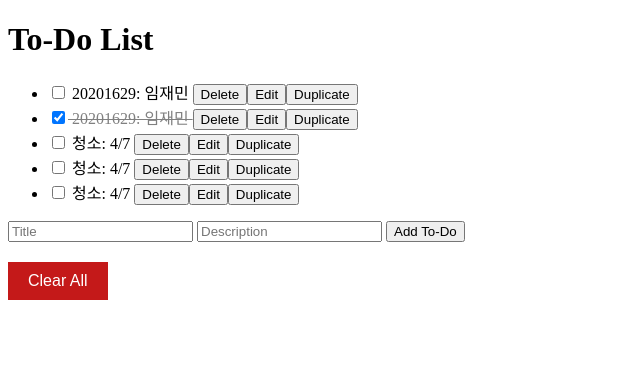
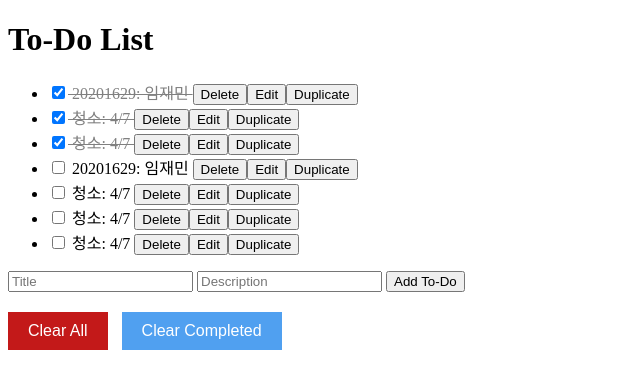
Before and after one commit to id187/FastApi-Todos, a FastAPI app: page / in a window 1280 px wide. Shown: the top 389 px of the page, without its empty margins (0-640 px from the left). Run offline with FastAPI, Linux system fonts and the light colour scheme.

Commit message:
Add Arrange and Clear Completed Function

```diff
--- a/fastapi-app/main.py
+++ b/fastapi-app/main.py
@@ -45,9 +45,15 @@ def create_todo(todo: TodoItem):
 @app.put("/todos/{todo_id}", response_model=TodoItem)
 def update_todo(todo_id: int, updated_todo: TodoItem):
     todos = load_todos()
-    for todo in todos:
+    for i, todo in enumerate(todos):
         if todo["id"] == todo_id:
+            was_completed = todo["completed"]
             todo.update(updated_todo.dict())
+
+            if not was_completed and updated_todo.completed:
+                moved = todos.pop(i)
+                todos.insert(0, moved)
+
             save_todos(todos)
             return updated_todo
     raise HTTPException(status_code=404, detail="To-Do item not found")
--- a/fastapi-app/templates/index.html
+++ b/fastapi-app/templates/index.html
@@ -6,7 +6,7 @@
     <title>To-Do List</title>
     <style>
         #clear_all_button {
-            background-color: rgb(196, 25, 25);
+            background-color: rgb(195, 25, 25);
             color: white;
             padding: 10px 20px;
             font-size: 16px;
@@ -16,7 +16,22 @@
         }
 
         #clear_all_button:hover {
-            background-color: rgb(136, 0, 0);
+            background-color: rgb(135, 0, 0);
+        }
+
+        #clear_completed_button {
+        background-color: rgb(80, 160, 240);
+        color: white;
+        padding: 10px 20px;
+        font-size: 16px;
+        border: none;
+        cursor: pointer;
+        margin-top: 20px;
+        margin-left: 10px;
+        }
+
+        #clear_completed_button:hover {
+            background-color: rgb(20, 100, 180);
         }
 
         .completed {
@@ -34,6 +49,7 @@
         <button type="submit">Add To-Do</button>
     </form>
     <button id="clear_all_button">Clear All</button>
+    <button id="clear_completed_button">Clear Completed</button>
 
     <script>
         async function fetchTodos() {
@@ -156,6 +172,18 @@
             if (response.ok) fetchTodos();
         });
 
+        document.getElementById('clear_completed_button').addEventListener('click', async () => {
+            const response = await fetch('/todos');
+            if (response.ok) {
+                const todos = await response.json();
+                const completed = todos.filter(todo => todo.completed);
+                for (const todo of completed) {
+                    await fetch(`/todos/${todo.id}`, { method: 'DELETE' });
+                }
+                fetchTodos();
+            }
+        });
+
         fetchTodos();
     </script>
 </body>
--- a/fastapi-app/todo.json
+++ b/fastapi-app/todo.json
@@ -1,15 +1,27 @@
 [
+    {
+        "id": 1743577055371,
+        "title": "20201629",
+        "description": "\uc784\uc7ac\ubbfc",
+        "completed": true
+    },
+    {
+        "id": 1746707265610,
+        "title": "\uccad\uc18c",
+        "description": "4/7",
+        "completed": true
+    },
+    {
+        "id": 1744271711257,
+        "title": "\uccad\uc18c",
+        "description": "4/7",
+        "completed": true
+    },
     {
         "id": 1743577038022,
         "title": "20201629",
         "description": "\uc784\uc7ac\ubbfc",
         "completed": false
-    },
-    {
-        "id": 1743577055371,
-        "title": "20201629",
-        "description": "\uc784\uc7ac\ubbfc",
-        "completed": true
     },
     {
         "id": 1744271707532,
@@ -18,13 +30,13 @@
         "completed": false
     },
     {
-        "id": 1744271711219,
+        "id": 1746707265660,
         "title": "\uccad\uc18c",
         "description": "4/7",
         "completed": false
     },
     {
-        "id": 1744271711257,
+        "id": 1746707265672,
         "title": "\uccad\uc18c",
         "description": "4/7",
         "completed": false
```
